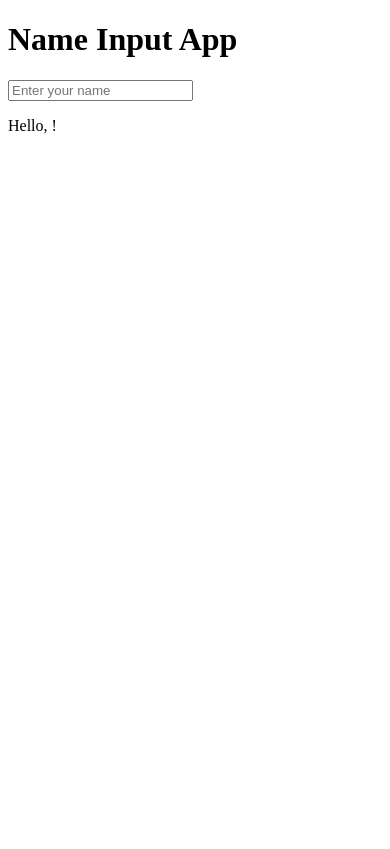
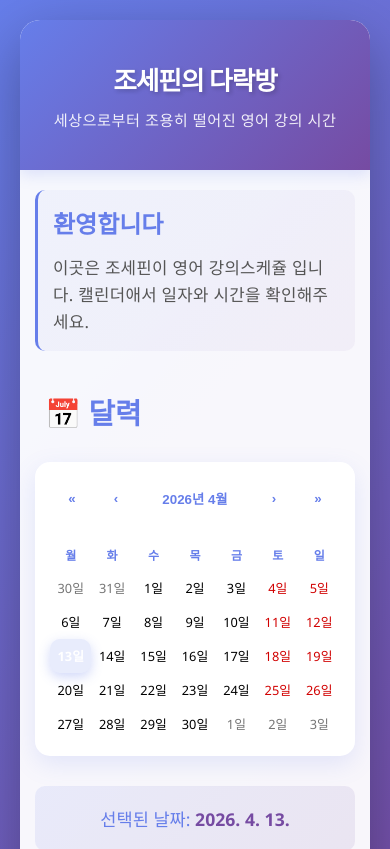
Before and after one commit to summer0701/JosephineSchd, a React (Create React App) app: page / in a window 390 px wide. Shown: the top 849 px of the page. Built offline with nearby package versions, Linux system fonts and the light colour scheme.

Commit message:
메인페이지 디자인

```diff
--- a/index.html
+++ b/index.html
@@ -1,12 +1,11 @@
 <!doctype html>
 <html lang="en">
   <head>
-    <meta charset="UTF-8" />
-    <meta name="viewport" content="width=device-width, initial-scale=1.0" />
+    <meta charset="utf-8" />
     <title>My App</title>
-    <script type="module" src="/src/App.jsx"></script>
   </head>
   <body>
+    <noscript>JavaScript가 필요합니다.</noscript>
     <div id="root"></div>
   </body>
 </html>
--- a/package.json
+++ b/package.json
@@ -14,6 +14,7 @@
   },
   "dependencies": {
     "react": "^18.2.0",
+    "react-calendar": "^6.0.1",
     "react-dom": "^18.2.0",
     "react-scripts": "5.0.1"
   },
--- a/public/index.html
+++ b/public/index.html
@@ -1,8 +1,14 @@
 <!doctype html>
-<html lang="en">
+<html lang="ko">
   <head>
     <meta charset="utf-8" />
-    <title>React App</title>
+    <meta name="viewport" content="width=device-width, initial-scale=1" />
+    <meta name="theme-color" content="#667eea" />
+    <meta
+      name="description"
+      content="조세핀의 다락방 - 소중한 일상과 추억을 담는 공간"
+    />
+    <title>조세핀의 다락방</title>
   </head>
   <body>
     <noscript>JavaScript가 필요합니다.</noscript>
--- /dev/null
+++ b/src/App.css
@@ -0,0 +1,253 @@
+* {
+  margin: 0;
+  padding: 0;
+  box-sizing: border-box;
+}
+
+body {
+  font-family: "Segoe UI", Tahoma, Geneva, Verdana, sans-serif;
+  background: linear-gradient(135deg, #667eea 0%, #764ba2 100%);
+  min-height: 100vh;
+  padding: 20px;
+}
+
+.app-container {
+  max-width: 900px;
+  margin: 0 auto;
+  background: rgba(255, 255, 255, 0.95);
+  border-radius: 20px;
+  box-shadow: 0 20px 60px rgba(0, 0, 0, 0.3);
+  overflow: hidden;
+  animation: slideIn 0.5s ease-out;
+}
+
+@keyframes slideIn {
+  from {
+    opacity: 0;
+    transform: translateY(20px);
+  }
+  to {
+    opacity: 1;
+    transform: translateY(0);
+  }
+}
+
+.header {
+  background: linear-gradient(135deg, #667eea 0%, #764ba2 100%);
+  color: white;
+  padding: 60px 30px;
+  text-align: center;
+  box-shadow: 0 4px 15px rgba(102, 126, 234, 0.2);
+}
+
+.title {
+  font-size: 2.5em;
+  font-weight: 700;
+  margin-bottom: 10px;
+  letter-spacing: -1px;
+  text-shadow: 2px 2px 4px rgba(0, 0, 0, 0.2);
+}
+
+.subtitle {
+  font-size: 1.1em;
+  color: rgba(255, 255, 255, 0.9);
+  font-weight: 300;
+  letter-spacing: 0.5px;
+}
+
+.main-content {
+  padding: 50px 30px;
+}
+
+.welcome-section {
+  background: linear-gradient(135deg, rgba(102, 126, 234, 0.05), rgba(118, 75, 162, 0.05));
+  border-left: 5px solid #667eea;
+  padding: 30px;
+  border-radius: 10px;
+  margin-bottom: 40px;
+  animation: fadeIn 0.6s ease-out 0.2s both;
+}
+
+@keyframes fadeIn {
+  from {
+    opacity: 0;
+  }
+  to {
+    opacity: 1;
+  }
+}
+
+.welcome-text h2 {
+  color: #667eea;
+  font-size: 1.8em;
+  margin-bottom: 15px;
+}
+
+.welcome-text p {
+  color: #555;
+  font-size: 1.05em;
+  line-height: 1.6;
+  letter-spacing: 0.3px;
+}
+
+.calendar-section {
+  text-align: center;
+  animation: fadeIn 0.6s ease-out 0.4s both;
+}
+
+.calendar-title {
+  color: #667eea;
+  font-size: 1.8em;
+  margin-bottom: 30px;
+  text-align: left;
+  padding-left: 10px;
+}
+
+.calendar-wrapper {
+  display: flex;
+  justify-content: center;
+  margin-bottom: 30px;
+}
+
+/* React-Calendar 커스타이징 */
+.react-calendar {
+  border: none !important;
+  border-radius: 15px;
+  box-shadow: 0 8px 25px rgba(102, 126, 234, 0.15);
+  padding: 20px !important;
+  font-family: "Segoe UI", Tahoma, Geneva, Verdana, sans-serif;
+  background: white;
+}
+
+.react-calendar__tile {
+  border-radius: 10px;
+  padding: 12px 0 !important;
+  font-size: 0.95em;
+  transition: all 0.3s ease;
+}
+
+.react-calendar__tile:hover {
+  background: #f0f0f0 !important;
+  transform: scale(1.05);
+}
+
+.react-calendar__tile--active {
+  background: linear-gradient(135deg, #667eea 0%, #764ba2 100%) !important;
+  color: white !important;
+  font-weight: 600;
+  box-shadow: 0 4px 12px rgba(102, 126, 234, 0.3);
+}
+
+.react-calendar__tile--now {
+  background: rgba(102, 126, 234, 0.15) !important;
+  border-radius: 10px;
+}
+
+.react-calendar__navigation {
+  margin-bottom: 20px !important;
+}
+
+.react-calendar__navigation button {
+  color: #667eea !important;
+  font-weight: 600;
+  transition: 0.3s;
+}
+
+.react-calendar__navigation button:hover {
+  background: rgba(102, 126, 234, 0.1) !important;
+  border-radius: 8px;
+}
+
+.react-calendar__month-view__weekdays__weekday {
+  color: #667eea;
+  font-weight: 600;
+  abbr {
+    text-decoration: none;
+  }
+}
+
+.selected-date {
+  background: linear-gradient(135deg, rgba(102, 126, 234, 0.1), rgba(118, 75, 162, 0.1));
+  padding: 20px;
+  border-radius: 10px;
+  margin-top: 20px;
+}
+
+.selected-date p {
+  color: #667eea;
+  font-size: 1.1em;
+  font-weight: 500;
+}
+
+.selected-date strong {
+  color: #764ba2;
+  font-weight: 700;
+}
+
+.footer {
+  text-align: center;
+  padding: 30px;
+  background: linear-gradient(135deg, rgba(102, 126, 234, 0.05), rgba(118, 75, 162, 0.05));
+  border-top: 2px solid rgba(102, 126, 234, 0.2);
+  margin-top: 40px;
+  color: #667eea;
+  font-weight: 600;
+  font-size: 1.1em;
+  letter-spacing: 0.5px;
+}
+
+/* 반응형 디자인 */
+@media (max-width: 768px) {
+  .title {
+    font-size: 2em;
+  }
+
+  .subtitle {
+    font-size: 0.95em;
+  }
+
+  .main-content {
+    padding: 30px 20px;
+  }
+
+  .welcome-section {
+    padding: 20px;
+  }
+
+  .welcome-text h2 {
+    font-size: 1.5em;
+  }
+
+  .calendar-wrapper {
+    padding: 0 -10px;
+  }
+
+  .react-calendar {
+    width: 100% !important;
+    padding: 15px !important;
+  }
+}
+
+@media (max-width: 480px) {
+  .header {
+    padding: 40px 20px;
+  }
+
+  .title {
+    font-size: 1.6em;
+  }
+
+  .main-content {
+    padding: 20px 15px;
+  }
+
+  .welcome-section {
+    border-left-width: 3px;
+    padding: 15px;
+  }
+
+  .react-calendar__tile {
+    padding: 8px 0 !important;
+    font-size: 0.8em;
+  }
+}
--- a/src/App.jsx
+++ b/src/App.jsx
@@ -1,18 +1,50 @@
 import React, { useState } from "react";
+import Calendar from "react-calendar";
+import "react-calendar/dist/Calendar.css";
+import "./App.css";
 
 function App() {
-  const [name, setName] = useState("");
+  const [date, setDate] = useState(new Date());
 
   return (
-    <div>
-      <h1>Name Input App</h1>
-      <input
-        type="text"
-        value={name}
-        onChange={(e) => setName(e.target.value)}
-        placeholder="Enter your name"
-      />
-      <p>Hello, {name}!</p>
+    <div className="app-container">
+      <header className="header">
+        <h1 className="title">조세핀의 다락방</h1>
+        <p className="subtitle">세상으로부터 조용히 떨어진 영어 강의 시간</p>
+      </header>
+
+      <main className="main-content">
+        <div className="welcome-section">
+          <div className="welcome-text">
+            <h2>환영합니다</h2>
+            <p>
+              이곳은 조세핀이 영어 강의스케쥴 입니다. 캘린더애서 일자와 시간을
+              확인해주세요.
+            </p>
+          </div>
+        </div>
+
+        <div className="calendar-section">
+          <h2 className="calendar-title">📅 달력</h2>
+          <div className="calendar-wrapper">
+            <Calendar
+              value={date}
+              onChange={setDate}
+              locale="ko-KR"
+              calendarType="iso8601"
+            />
+          </div>
+          <div className="selected-date">
+            <p>
+              선택된 날짜: <strong>{date.toLocaleDateString("ko-KR")}</strong>
+            </p>
+          </div>
+        </div>
+
+        <footer className="footer">
+          <p>✨ 매 순간을 소중히 ✨</p>
+        </footer>
+      </main>
     </div>
   );
 }
```
Also changed, not shown: 8 other files (tests, documents, lock files or other folders).
